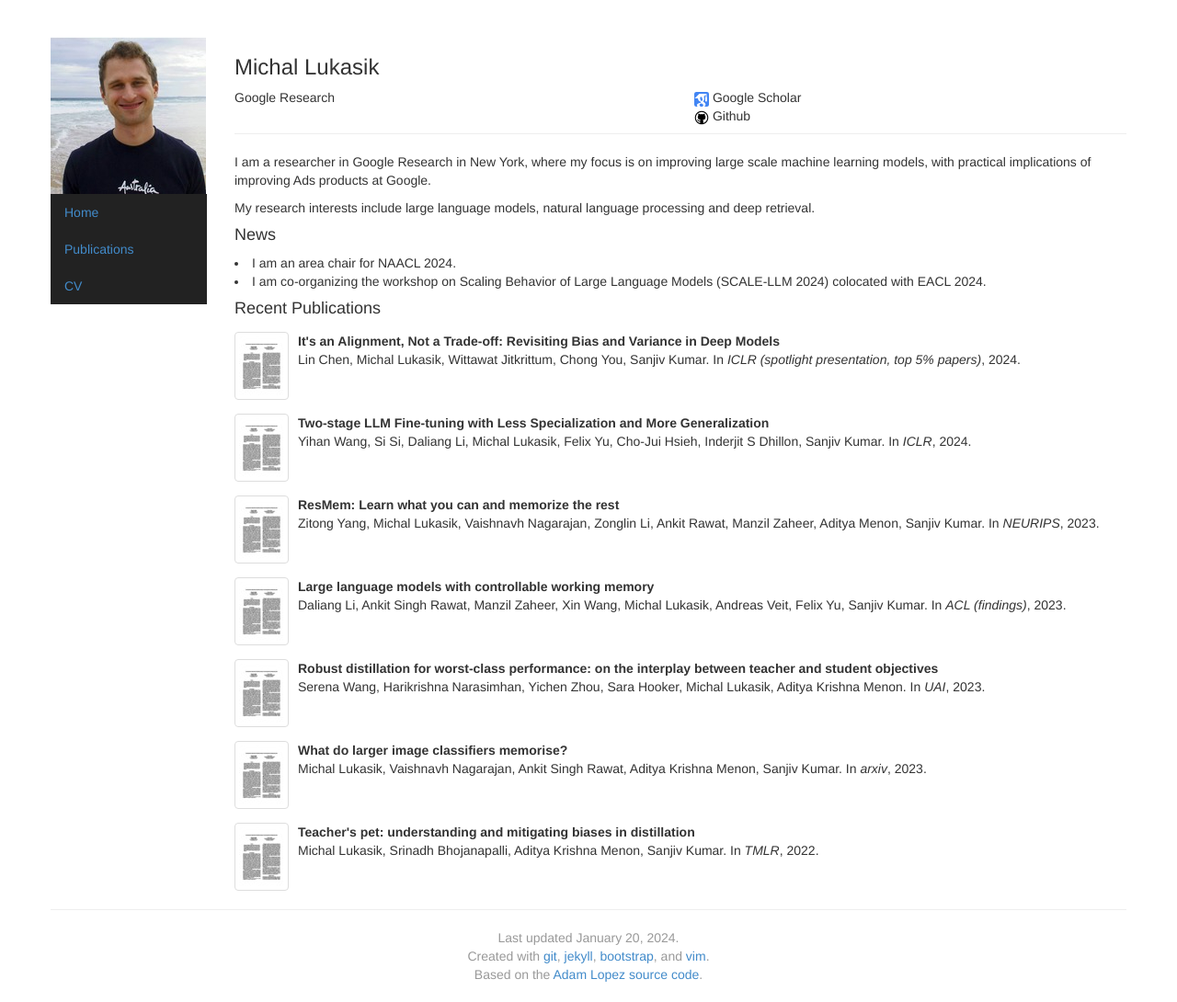
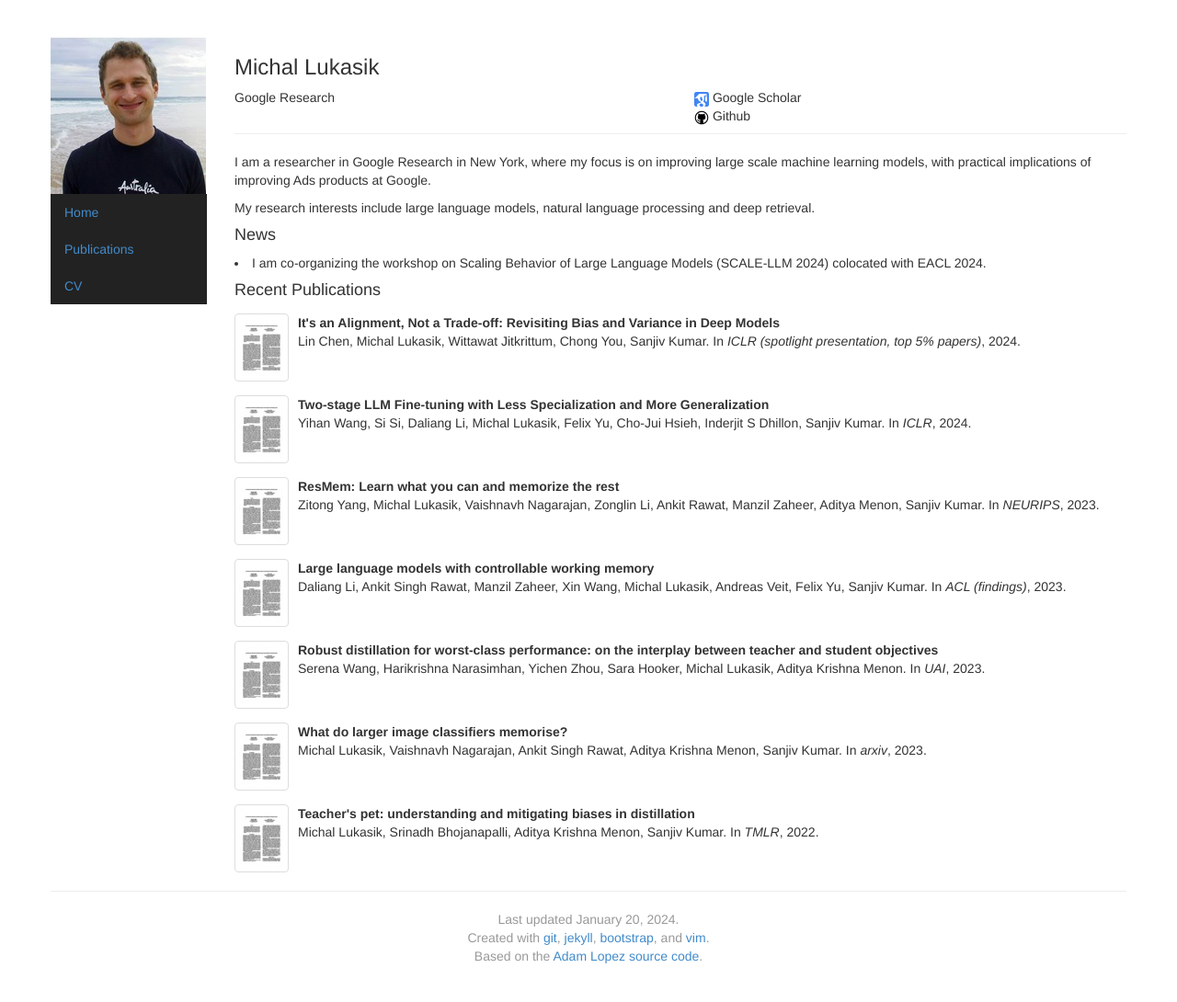
Before and after one commit to mlukasik/mlukasik.github.io, a Jekyll site: the page built from index.html, in a window 1280 px wide. Shown: the whole page at 92% size. Built offline with Jekyll 4.4.1, drawn with Linux system fonts in a browser that asks for light colours.

Commit message:
Update index.html

```diff
--- a/index.html
+++ b/index.html
@@ -42,9 +42,6 @@
 
 <h4>News</h4>
 <li>
-I am an area chair for NAACL 2024.
-</li>
-<li>
 I am co-organizing the workshop on Scaling Behavior of Large Language Models (SCALE-LLM 2024) colocated with EACL 2024.
 </li>
 </ul>
```
